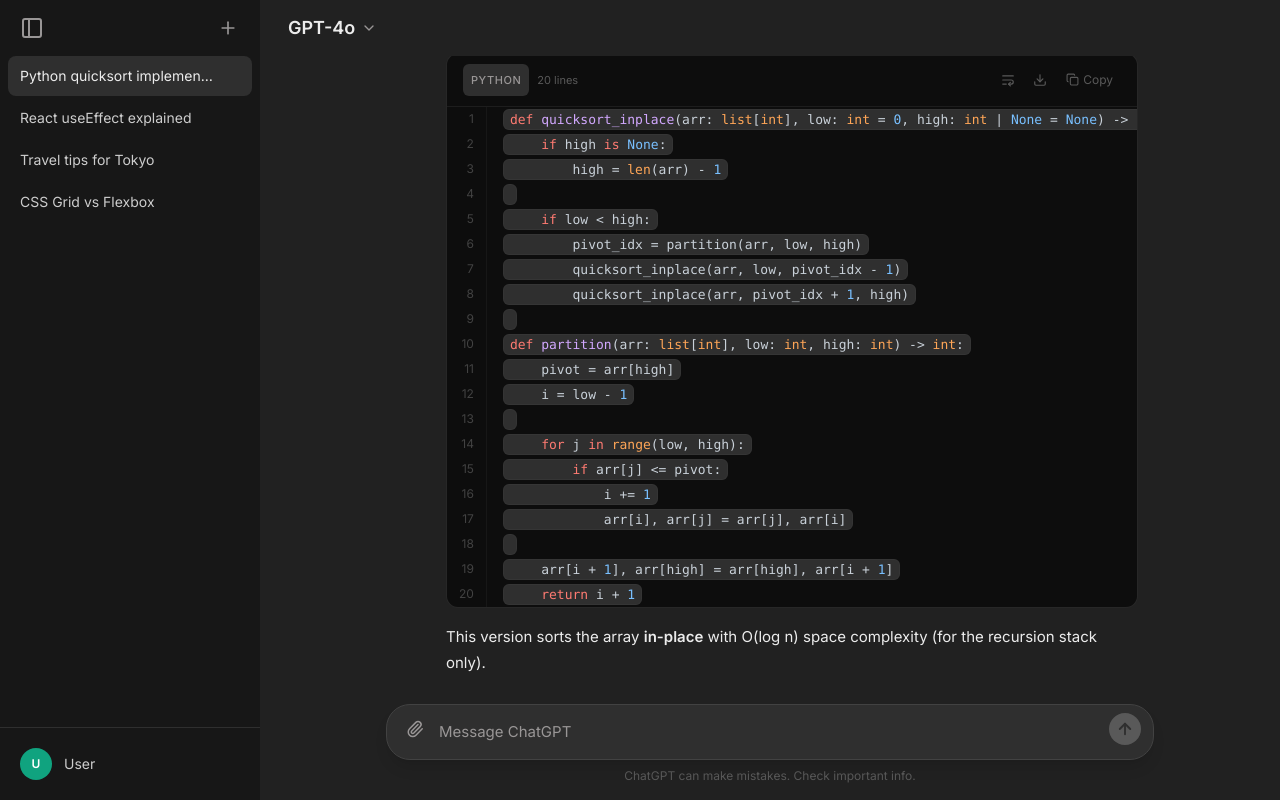
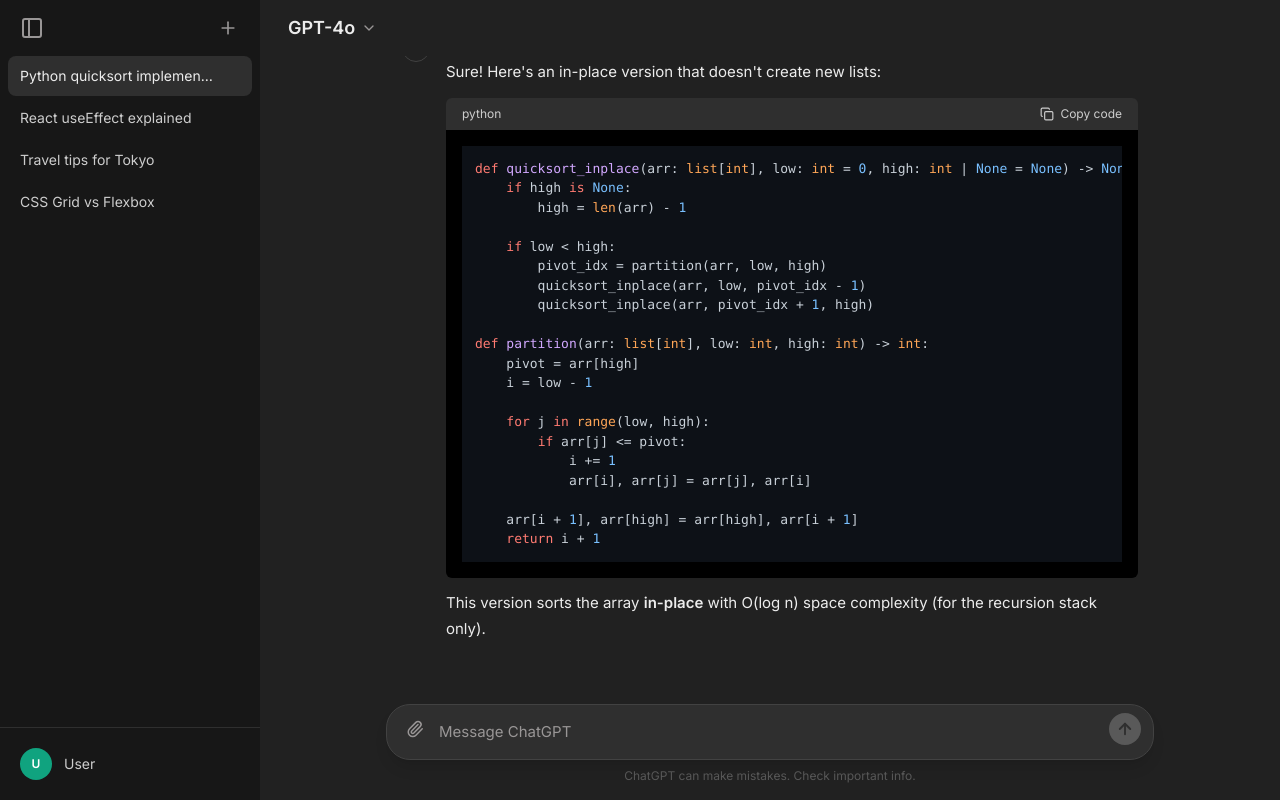
Before and after one commit to fernando-spotbo/vMira, a Next.js app: page /chat in a window 1280 px wide. Built offline with nearby package versions, Linux system fonts and the light colour scheme.

Commit message:
fix: simplify code blocks to match real ChatGPT design - no line numbers, no download, no wrap toggle

```diff
--- a/src/components/CodeBlock.tsx
+++ b/src/components/CodeBlock.tsx
@@ -1,7 +1,7 @@
 "use client";
 
 import { useState, useMemo } from "react";
-import { Check, Copy, Download, WrapText } from "lucide-react";
+import { Check, Copy } from "lucide-react";
 import hljs from "highlight.js";
 
 interface CodeBlockProps {
@@ -11,7 +11,6 @@
 
 export default function CodeBlock({ language, code }: CodeBlockProps) {
   const [copied, setCopied] = useState(false);
-  const [wordWrap, setWordWrap] = useState(false);
 
   const highlightedHtml = useMemo(() => {
     try {
@@ -24,8 +23,6 @@
     }
   }, [code, language]);
 
-  const lineCount = code.split("\n").length;
-
   const handleCopy = async () => {
     try {
       await navigator.clipboard.writeText(code);
@@ -36,90 +33,36 @@
     }
   };
 
-  const handleDownload = () => {
-    const ext = language === "python" ? "py" : language === "javascript" ? "js" : language === "typescript" ? "ts" : language === "css" ? "css" : language === "jsx" ? "jsx" : language;
-    const blob = new Blob([code], { type: "text/plain" });
-    const url = URL.createObjectURL(blob);
-    const a = document.createElement("a");
-    a.href = url;
-    a.download = `code.${ext}`;
-    a.click();
-    URL.revokeObjectURL(url);
-  };
-
   return (
-    <div className="animate-fade-in-up my-4 overflow-hidden rounded-xl border border-gpt-gray-600/50 bg-gpt-gray-900">
-      {/* Header */}
-      <div className="flex items-center justify-between px-4 py-2.5 border-b border-gpt-gray-600/30">
-        <div className="flex items-center gap-2">
-          <span className="rounded-md bg-gpt-gray-700 px-2 py-0.5 text-[11px] font-medium uppercase tracking-wider text-gpt-gray-400">
-            {language}
-          </span>
-          <span className="text-[11px] text-gpt-gray-500">
-            {lineCount} {lineCount === 1 ? "line" : "lines"}
-          </span>
-        </div>
-        <div className="flex items-center gap-1">
-          <button
-            onClick={() => setWordWrap(!wordWrap)}
-            className={`flex h-7 w-7 items-center justify-center rounded-md transition-colors ${
-              wordWrap ? "bg-gpt-gray-700 text-gpt-gray-200" : "text-gpt-gray-500 hover:text-gpt-gray-300 hover:bg-gpt-gray-700/50"
-            }`}
-            title="Toggle word wrap"
-          >
-            <WrapText size={14} />
-          </button>
-          <button
-            onClick={handleDownload}
-            className="flex h-7 w-7 items-center justify-center rounded-md text-gpt-gray-500 hover:text-gpt-gray-300 hover:bg-gpt-gray-700/50 transition-colors"
-            title="Download"
-          >
-            <Download size={14} />
-          </button>
+    <div className="my-3 overflow-hidden rounded-md">
+      {/* Header — matches ChatGPT: language left, copy button right */}
+      <div className="flex items-center justify-between bg-gpt-gray-700 px-4 py-2 text-xs text-gpt-gray-300">
+        <span>{language}</span>
         <button
           onClick={handleCopy}
-            className={`flex h-7 items-center gap-1 rounded-md px-2 text-xs transition-all ${
-              copied
-                ? "bg-gpt-green/20 text-gpt-green"
-                : "text-gpt-gray-500 hover:text-gpt-gray-300 hover:bg-gpt-gray-700/50"
-            }`}
-            title="Copy code"
+          className="flex items-center gap-1.5 text-gpt-gray-300 hover:text-gpt-gray-100 transition-colors"
         >
-            {copied ? <Check size={13} /> : <Copy size={13} />}
-            <span>{copied ? "Copied" : "Copy"}</span>
+          {copied ? (
+            <>
+              <Check size={14} />
+              <span>Copied!</span>
+            </>
+          ) : (
+            <>
+              <Copy size={14} />
+              <span>Copy code</span>
+            </>
+          )}
         </button>
       </div>
-      </div>
-      {/* Code area with line numbers */}
-      <div className="overflow-x-auto">
-        <table className="w-full border-collapse">
-          <tbody>
-            {code.split("\n").map((line, i) => (
-              <tr key={i} className="hover:bg-gpt-gray-800/50">
-                <td className="select-none border-r border-gpt-gray-600/20 px-3 py-0 text-right align-top text-[12px] leading-6 text-gpt-gray-600">
-                  {i + 1}
-                </td>
-                <td className={`px-4 py-0 text-[13px] leading-6 ${wordWrap ? "whitespace-pre-wrap break-all" : "whitespace-pre"}`}>
+      {/* Code area — near-black bg, 16px padding, no line numbers */}
+      <div className="overflow-x-auto bg-black p-4">
+        <pre className="text-[14px] leading-relaxed">
           <code
-                    className="hljs"
-                    dangerouslySetInnerHTML={{
-                      __html: (() => {
-                        try {
-                          if (language && hljs.getLanguage(language)) {
-                            return hljs.highlight(line, { language, ignoreIllegals: true }).value;
-                          }
-                          return line || "&nbsp;";
-                        } catch {
-                          return line || "&nbsp;";
-                        }
-                      })(),
-                    }}
+            className={`hljs language-${language}`}
+            dangerouslySetInnerHTML={{ __html: highlightedHtml }}
           />
-                </td>
-              </tr>
-            ))}
-          </tbody>
-        </table>
+        </pre>
       </div>
     </div>
   );
```
Lines whose indentation alone changed are shown as unchanged.
